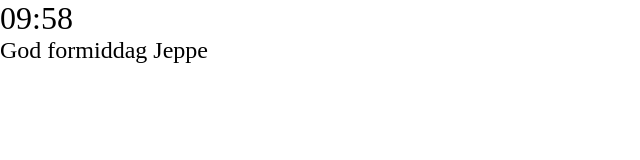
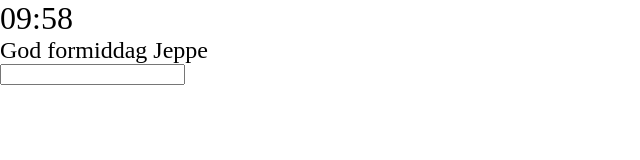
Before and after one commit to jeghaterfrokost/SisteITProsjekt, a plain HTML site: page index.html in a window 1280 px wide. Shown: the whole page, without its empty margins (0-640 px from the left). Drawn offline with Linux system fonts and the light colour scheme.

Commit message:
søkebar
Hvorfor ikke

```diff
--- a/index.html
+++ b/index.html
@@ -19,7 +19,11 @@
             <p id="vaerfeil"></p>
             <h1 id="vaer"></h1>
         </section>
-
+        <section class="sok">
+            <form action="https://www.google.com/search" method="get" autocomplete="on">
+                <input type="search" name="q">
+            </form>
+        </section>
     </main>
 
     <footer>
```
